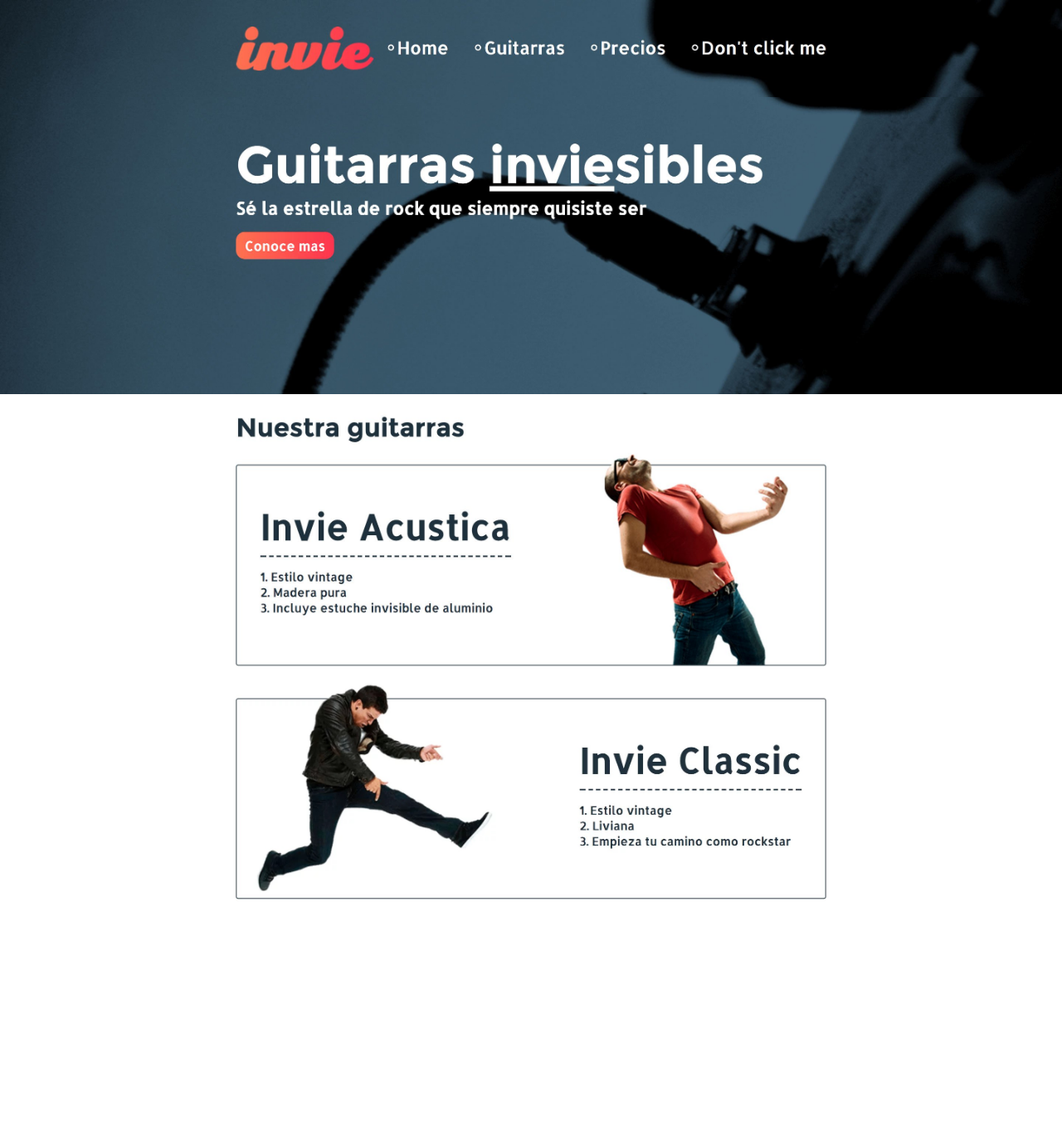
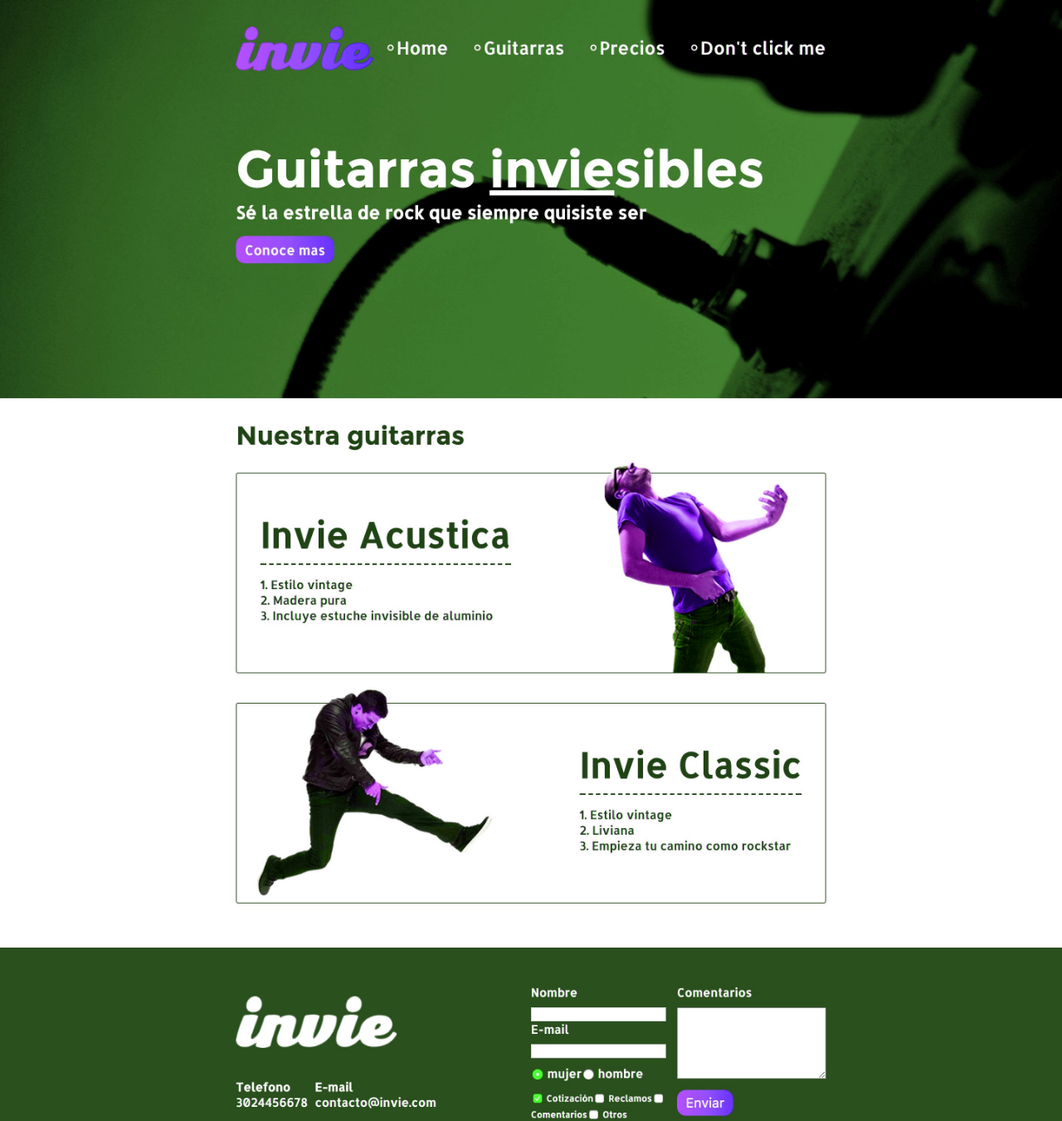
Before and after one commit to nickjesus737/pruebaGit, a plain HTML site: page index.html in a window 1280 px wide. Shown: the whole page at 83% size. Before the commit the page ends 1129 px from the top, so only its background shows below. Drawn offline with Linux system fonts and the light colour scheme.

Commit message:
nueva version de invie - verde

```diff
--- a/index.html
+++ b/index.html
@@ -13,9 +13,6 @@
         </style>
     </head>
     <body>
-        <img src="imagenes/header.jpg">
-        <img src="imagenes/hero.jpg">
-        <img src="imagenes/acustica.jpg">
-        <img src="imagenes/clasica.jpg">
+        <img src="imagenes/nueva-version.jpg">
     </body>
 </html>
```
Also changed, not shown: imagenes/nueva-version.jpg (added).
